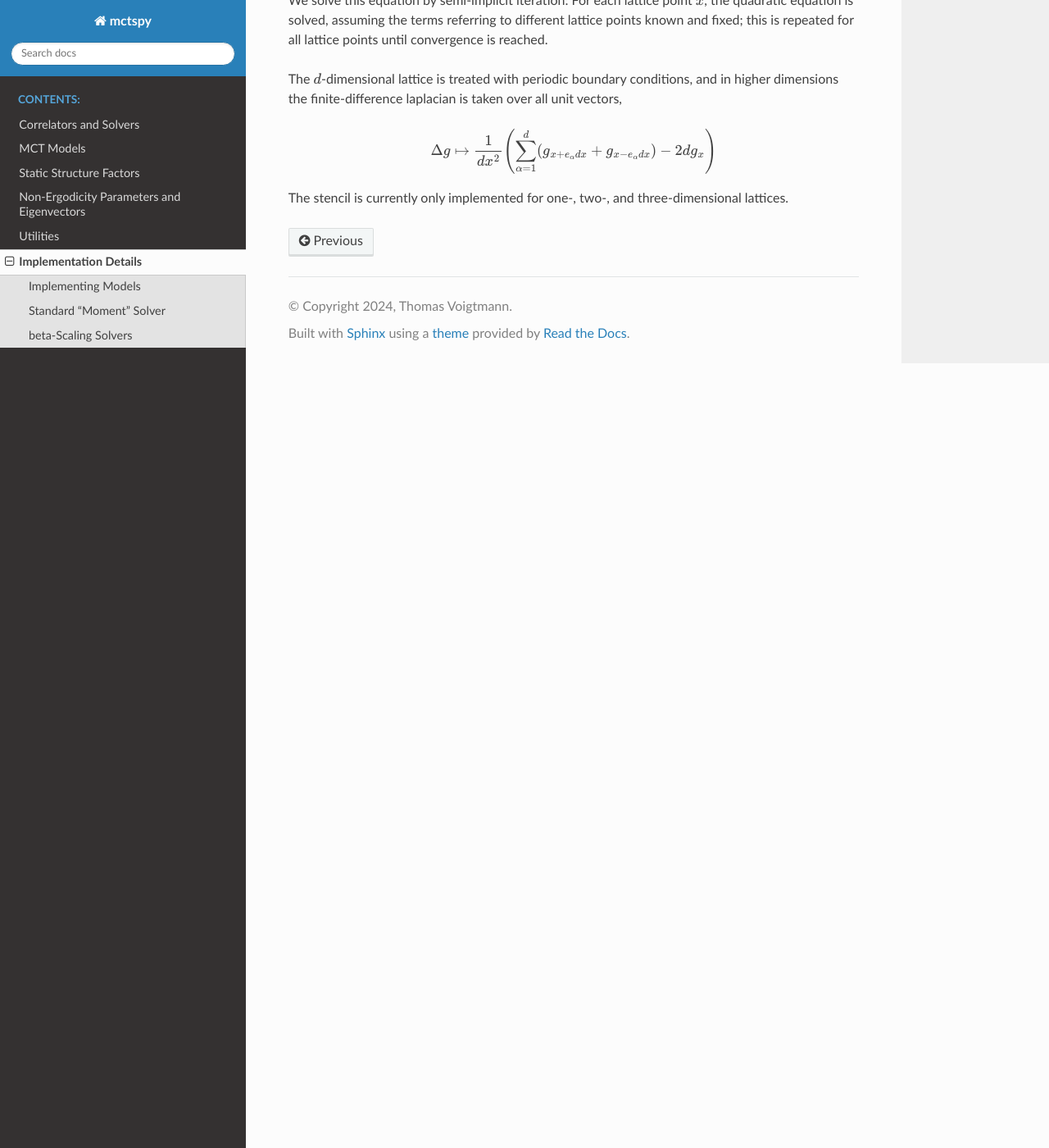
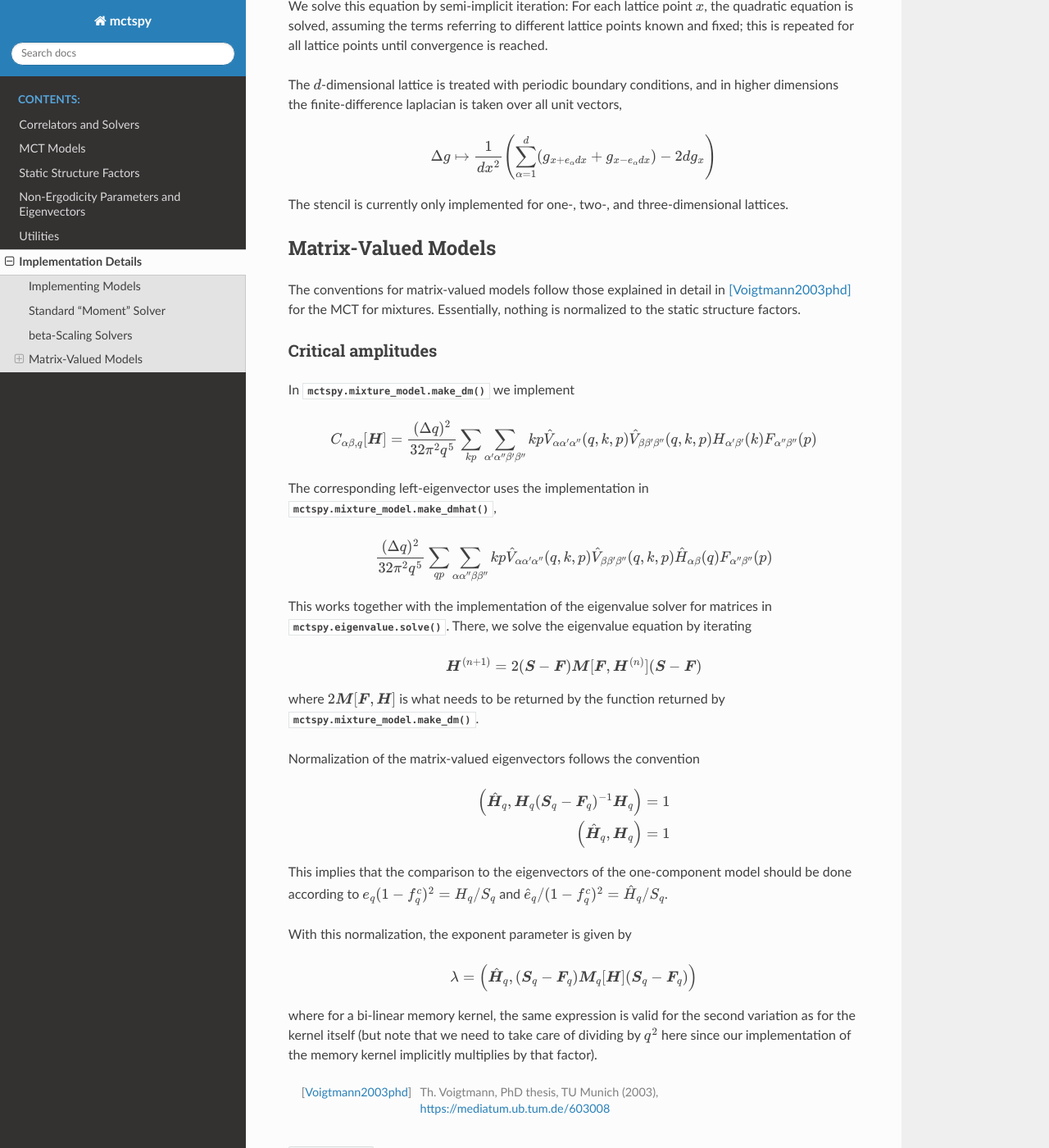
Before and after one commit to thvoigtmann/mctspy, a Sphinx documentation site: the page built from docs/impl.rst, in a window 1280 px wide and 1400 px high, scrolled down 3616 px. Shown: the whole window at 82% size. Built offline with Sphinx 7.4.7 and the Read the Docs theme 2.0.0, drawn with Linux system fonts in a browser that asks for light colours.

Commit message:
Documentation update.

```diff
--- a/docs/impl.rst
+++ b/docs/impl.rst
@@ -222,3 +222,81 @@ all unit vectors,
 
 The stencil is currently only implemented for one-, two-, and
 three-dimensional lattices.
+
+
+Matrix-Valued Models
+--------------------
+
+The conventions for matrix-valued models follow those explained in detail
+in [Voigtmann2003phd]_ for the MCT for mixtures. Essentially, nothing is
+normalized to the static structure factors.
+
+Critical amplitudes
+^^^^^^^^^^^^^^^^^^^
+
+In :py:func:`mctspy.mixture_model.make_dm` we implement
+
+.. math::
+
+    C_{\alpha\beta,q}[\boldsymbol H]=\frac{(\Delta q)^2}{32\pi^2q^5}
+    \sum_{kp}\sum_{\alpha'\alpha''\beta'\beta''}
+    kp\hat V_{\alpha\alpha'\alpha''}(q,k,p)
+    \hat V_{\beta\beta'\beta''}(q,k,p)
+    H_{\alpha'\beta'}(k)F_{\alpha''\beta''}(p)
+
+The corresponding left-eigenvector uses the implementation in
+:py:func:`mctspy.mixture_model.make_dmhat`,
+
+.. math::
+
+    \frac{(\Delta q)^2}{32\pi^2q^5}
+    \sum_{qp}\sum_{\alpha\alpha''\beta\beta''}
+    kp\hat V_{\alpha\alpha'\alpha''}(q,k,p)
+    \hat V_{\beta\beta'\beta''}(q,k,p)
+    \hat H_{\alpha\beta}(q)F_{\alpha''\beta''}(p)
+
+This works together with the implementation of the eigenvalue solver for
+matrices in :py:func:`mctspy.eigenvalue.solve`. There, we solve the
+eigenvalue equation by iterating
+
+.. math::
+
+    \boldsymbol H^{(n+1)}=2(\boldsymbol S-\boldsymbol F)
+    \boldsymbol M[\boldsymbol F,\boldsymbol H^{(n)}]
+    (\boldsymbol S-\boldsymbol F)
+
+where :math:`2\boldsymbol M[\boldsymbol F,\boldsymbol H]` is what needs
+to be returned by the function returned by
+:py:func:`mctspy.mixture_model.make_dm`.
+
+Normalization of the matrix-valued eigenvectors follows the convention
+
+.. math::
+
+    \begin{align} \left(\hat{\boldsymbol H}_q,
+    \boldsymbol H_q(\boldsymbol S_q-\boldsymbol F_q)^{-1}\boldsymbol H_q
+    \right) &=1 \\
+    \left(\hat{\boldsymbol H}_q,\boldsymbol H_q\right)&=1
+    \end{align}
+
+This implies that the comparison to the eigenvectors of the one-component
+model should be done according to :math:`e_q(1-f^c_q)^2 = H_q/S_q` and
+:math:`\hat e_q/(1-f^c_q)^2 = \hat H_q/S_q`.
+
+With this normalization, the exponent parameter is given by
+
+.. math::
+
+    \lambda = \left(\hat{\boldsymbol H}_q,
+    (\boldsymbol S_q-\boldsymbol F_q)\boldsymbol M_q[\boldsymbol H]
+    (\boldsymbol S_q-\boldsymbol F_q)\right)
+
+where for a bi-linear memory kernel, the same expression is valid for the
+second variation as for the kernel itself (but note that we need to
+take care of dividing by :math:`q^2` here since our implementation of the
+memory kernel implicitly multiplies by that factor).
+
+
+
+.. [Voigtmann2003phd] Th. Voigtmann, PhD thesis, TU Munich (2003),
+   https://mediatum.ub.tum.de/603008
```
Also changed, not shown: 1 other file.
